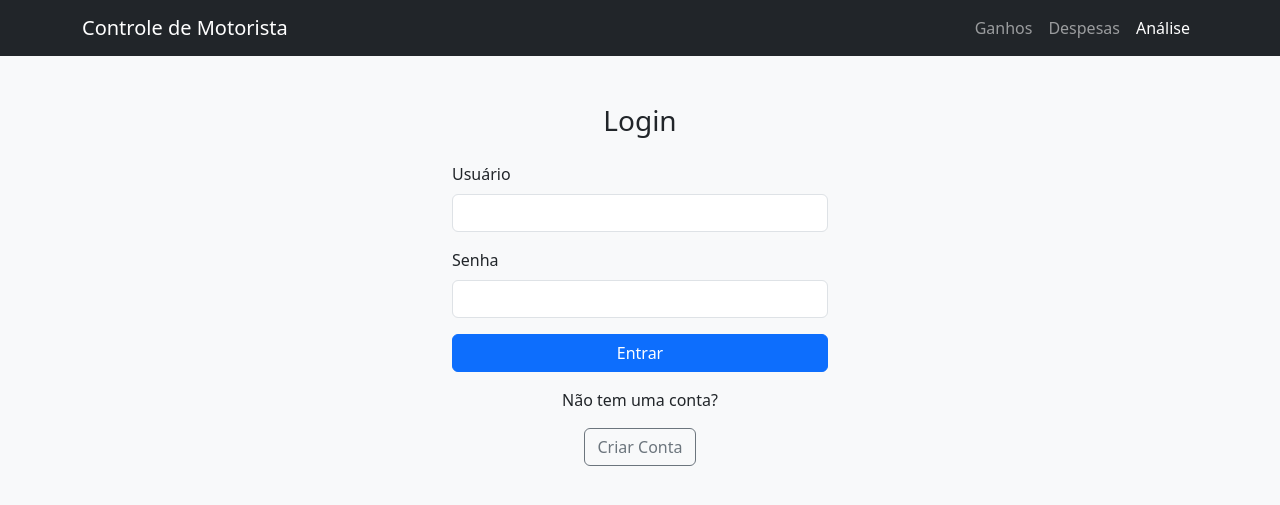
After one commit to romulo-machado/controle_motorista, a Django app: page /login/ in a window 1280 px wide. The commit adds this page. Shown: the top 505 px of the page. Run offline with Django 5.2, Linux system fonts and the light colour scheme.

Commit message:
Implementação de sistema de login, logout e cadastro de usuários com dados isolados por conta

```diff
--- a/ganhos_motorista/settings.py
+++ b/ganhos_motorista/settings.py
@@ -11,6 +11,11 @@ https://docs.djangoproject.com/en/5.2/ref/settings/
 """
 
 from pathlib import Path
+
+# defina a página de login padrão
+LOGIN_URL = 'login'
+LOGIN_REDIRECT_URL = 'registrar_ganho'
+LOGOUT_REDIRECT_URL = 'login'
 
 # Build paths inside the project like this: BASE_DIR / 'subdir'.
 BASE_DIR = Path(__file__).resolve().parent.parent
--- a/registros/models.py
+++ b/registros/models.py
@@ -1,6 +1,8 @@
+from django.contrib.auth.models import User
 from django.db import models
 
 class RegistroGanho(models.Model):
+    user = models.ForeignKey(User, on_delete=models.CASCADE)
     data = models.DateField()
     plataforma = models.CharField(max_length=100)
     corridas = models.PositiveIntegerField()
@@ -20,6 +22,7 @@ class Despesa(models.Model):
     tipo = models.CharField(max_length=50)
     descricao = models.TextField(blank=True)
     valor = models.DecimalField(max_digits=10, decimal_places=2)
+    user = models.ForeignKey(User, on_delete=models.CASCADE)
 
     def __str__(self):
         return f"{self.data} - {self.tipo} - R$ {self.valor}"
--- a/registros/templates/registros/analise.html
+++ b/registros/templates/registros/analise.html
@@ -12,6 +12,10 @@
   <div class="container">
     <a class="navbar-brand" href="#">Controle de Motorista</a>
     <div class="collapse navbar-collapse">
+
+              <!-- Botão de logout -->
+        <a href="{% url 'logout' %}">Sair</a>
+
       <ul class="navbar-nav ms-auto">
         <li class="nav-item"><a class="nav-link" href="{% url 'registrar_ganho' %}">Ganhos</a></li>
         <li class="nav-item"><a class="nav-link" href="{% url 'registrar_despesa' %}">Despesas</a></li>
--- a/registros/templates/registros/despesas.html
+++ b/registros/templates/registros/despesas.html
@@ -13,6 +13,10 @@
   <div class="container">
     <a class="navbar-brand" href="#">Controle de Motorista</a>
     <div class="collapse navbar-collapse">
+
+                <!-- Botão de logout -->
+        <a href="{% url 'logout' %}">Sair</a>
+
       <ul class="navbar-nav ms-auto">
         <li class="nav-item"><a class="nav-link" href="{% url 'registrar_ganho' %}">Ganhos</a></li>
         <li class="nav-item"><a class="nav-link active" href="#">Despesas</a></li>
--- a/registros/templates/registros/formulario.html
+++ b/registros/templates/registros/formulario.html
@@ -13,6 +13,9 @@
   <div class="container">
     <a class="navbar-brand" href="#">Controle de Motorista</a>
     <div class="collapse navbar-collapse">
+        <!-- Botão de logout -->
+        <a href="{% url 'logout' %}">Sair</a>
+
       <ul class="navbar-nav ms-auto">
         <li class="nav-item"><a class="nav-link active" href="#">Ganhos</a></li>
         <li class="nav-item"><a class="nav-link" href="{% url 'registrar_despesa' %}">Despesas</a></li>
--- /dev/null
+++ b/registros/templates/registros/login.html
@@ -0,0 +1,51 @@
+<!DOCTYPE html>
+<html lang="pt-br">
+<head>
+  <meta charset="UTF-8">
+  <title>Análise de Faturamento</title>
+  <script src="https://cdn.jsdelivr.net/npm/chart.js"></script>
+  <link href="https://cdn.jsdelivr.net/npm/bootstrap@5.3.2/dist/css/bootstrap.min.css" rel="stylesheet">
+</head>
+<body class="bg-light">
+
+<nav class="navbar navbar-expand-lg navbar-dark bg-dark mb-4">
+  <div class="container">
+    <a class="navbar-brand" href="#">Controle de Motorista</a>
+    <div class="collapse navbar-collapse">
+
+      <ul class="navbar-nav ms-auto">
+        <li class="nav-item"><a class="nav-link" href="{% url 'registrar_ganho' %}">Ganhos</a></li>
+        <li class="nav-item"><a class="nav-link" href="{% url 'registrar_despesa' %}">Despesas</a></li>
+        <li class="nav-item"><a class="nav-link active" href="#">Análise</a></li>
+      </ul>
+    </div>
+  </div>
+</nav>
+
+<div class="container mt-5" style="max-width: 400px;">
+  <h3 class="mb-4 text-center">Login</h3>
+  <form method="post">
+    {% csrf_token %}
+    <div class="mb-3">
+      <label for="username" class="form-label">Usuário</label>
+      <input type="text" name="username" id="username" class="form-control">
+    </div>
+    <div class="mb-3">
+      <label for="password" class="form-label">Senha</label>
+      <input type="password" name="password" id="password" class="form-control">
+    </div>
+    <button type="submit" class="btn btn-primary w-100">Entrar</button>
+    {% if erro %}
+      <p class="text-danger mt-2 text-center">{{ erro }}</p>
+    {% endif %}
+            <!-- Botão para cadastro -->
+        <div class="text-center mt-3">
+            <p>Não tem uma conta?</p>
+            <a href="{% url 'registro' %}" class="btn btn-outline-secondary">Criar Conta</a>
+        </div>
+
+  </form>
+</div>
+
+</body>
+</html>
--- a/registros/urls.py
+++ b/registros/urls.py
@@ -11,4 +11,9 @@ urlpatterns = [
     path('despesas/editar/<int:pk>/', views.editar_despesa, name='editar_despesa'),
     path('despesas/excluir/<int:pk>/', views.excluir_despesa, name='excluir_despesa'),
     path('analise/', views.analise_faturamento, name='analise_faturamento'),
+
+    # Login/Logout/Registro
+    path('login/', views.login_view, name='login'),
+    path('logout/', views.logout_view, name='logout'),
+    path('registro/', views.registro_view, name='registro'),
 ]
--- a/registros/views.py
+++ b/registros/views.py
@@ -1,33 +1,40 @@
 from django.shortcuts import render, redirect, get_object_or_404
-from django.shortcuts import get_object_or_404, render
+from django.contrib.auth.decorators import login_required
 from .forms import RegistroGanhoForm, DespesaForm
 from .models import Despesa, RegistroGanho
-from django.db.models.functions import TruncDate
 from django.db.models import Sum, F, ExpressionWrapper, DecimalField
+from django.contrib.auth import authenticate, login, logout
+from django.contrib.auth.models import User
 
+# Decorador para exigir login em todas as views
+@login_required
 def registrar_ganho(request):
     if request.method == 'POST':
         form = RegistroGanhoForm(request.POST)
         if form.is_valid():
-            form.save()
+            ganho = form.save(commit=False)
+            ganho.user = request.user
+            ganho.save()
             return redirect('registrar_ganho')
     else:
         form = RegistroGanhoForm()
 
-    registros = RegistroGanho.objects.order_by('-data')
+    registros = RegistroGanho.objects.filter(user=request.user).order_by('-data')
 
     return render(request, 'registros/formulario.html', {
         'form': form,
         'registros': registros
     })
 
+@login_required
 def excluir_registro(request, pk):
-    registro = get_object_or_404(RegistroGanho, pk=pk)
+    registro = get_object_or_404(RegistroGanho, pk=pk, user=request.user)
     registro.delete()
     return redirect('registrar_ganho')
 
+@login_required
 def editar_registro(request, pk):
-    registro = get_object_or_404(RegistroGanho, pk=pk)
+    registro = get_object_or_404(RegistroGanho, pk=pk, user=request.user)
     if request.method == 'POST':
         form = RegistroGanhoForm(request.POST, instance=registro)
         if form.is_valid():
@@ -35,27 +42,37 @@ def editar_registro(request, pk):
             return redirect('registrar_ganho')
     else:
         form = RegistroGanhoForm(instance=registro)
-    registros = RegistroGanho.objects.order_by('-data')
-    return render(request, 'registros/formulario.html', {'form': form, 'registros': registros})
 
+    registros = RegistroGanho.objects.filter(user=request.user).order_by('-data')
+    return render(request, 'registros/formulario.html', {
+        'form': form,
+        'registros': registros,
+        'editando': True,
+        'registro_id': pk
+    })
+
+@login_required
 def registrar_despesa(request):
     if request.method == 'POST':
         form = DespesaForm(request.POST)
         if form.is_valid():
-            form.save()
+            despesa = form.save(commit=False)
+            despesa.user = request.user
+            despesa.save()
             return redirect('registrar_despesa')
     else:
         form = DespesaForm()
 
-    despesas = Despesa.objects.order_by('-data')
+    despesas = Despesa.objects.filter(user=request.user).order_by('-data')
 
     return render(request, 'registros/despesas.html', {
         'form': form,
         'despesas': despesas,
     })
 
+@login_required
 def editar_despesa(request, pk):
-    despesa = get_object_or_404(Despesa, pk=pk)
+    despesa = get_object_or_404(Despesa, pk=pk, user=request.user)
     if request.method == 'POST':
         form = DespesaForm(request.POST, instance=despesa)
         if form.is_valid():
@@ -64,7 +81,7 @@ def editar_despesa(request, pk):
     else:
         form = DespesaForm(instance=despesa)
 
-    despesas = Despesa.objects.order_by('-data')
+    despesas = Despesa.objects.filter(user=request.user).order_by('-data')
     return render(request, 'registros/despesas.html', {
         'form': form,
         'despesas': despesas,
@@ -72,20 +89,23 @@ def editar_despesa(request, pk):
         'despesa_id': pk
     })
 
+@login_required
 def excluir_despesa(request, pk):
-    despesa = get_object_or_404(Despesa, pk=pk)
+    despesa = get_object_or_404(Despesa, pk=pk, user=request.user)
     despesa.delete()
     return redirect('registrar_despesa')
 
+@login_required
 def analise_faturamento(request):
-    # Cria a expressão da soma: valor_bruto + promocoes + gorjeta
+    # Calcula valor líquido: valor_bruto + promoções + gorjeta
     valor_liquido_expr = ExpressionWrapper(
         F('valor_bruto') + F('promocoes') + F('gorjeta'),
         output_field=DecimalField()
     )
 
+    # Dados por dia
     dados = (
-        RegistroGanho.objects
+        RegistroGanho.objects.filter(user=request.user)
         .values('data')
         .annotate(total=Sum(valor_liquido_expr))
         .order_by('data')
@@ -94,21 +114,18 @@ def analise_faturamento(request):
     labels = [item['data'].strftime('%d/%m/%Y') for item in dados]
     valores = [float(item['total']) for item in dados]
 
-    # Soma total do faturamento líquido bruto
-    faturamento_bruto = RegistroGanho.objects.aggregate(
+    # Totais gerais
+    faturamento_bruto = RegistroGanho.objects.filter(user=request.user).aggregate(
         total_bruto=Sum(valor_liquido_expr)
     )['total_bruto'] or 0
 
-    # Soma total das despesas
-    total_despesas = Despesa.objects.aggregate(
+    total_despesas = Despesa.objects.filter(user=request.user).aggregate(
         total=Sum('valor')
     )['total'] or 0
 
-    # Faturamento líquido = bruto - despesas
     faturamento_liquido = faturamento_bruto - total_despesas
 
-    # Quantidade de dias únicos com ganhos registrados (para média diária)
-    dias_unicos = RegistroGanho.objects.values('data').distinct().count()
+    dias_unicos = RegistroGanho.objects.filter(user=request.user).values('data').distinct().count()
     media_diaria = faturamento_bruto / dias_unicos if dias_unicos else 0
 
     return render(request, 'registros/analise.html', {
@@ -119,3 +136,46 @@ def analise_faturamento(request):
         'faturamento_liquido': faturamento_liquido,
         'media_diaria': media_diaria,
     })
+
+def login_view(request):
+    if request.user.is_authenticated:
+        return redirect('registrar_ganho')
+    if request.method == 'POST':
+        username = request.POST['username']
+        password = request.POST['password']
+        user = authenticate(request, username=username, password=password)
+        if user is not None:
+            login(request, user)
+            return redirect('registrar_ganho')
+        else:
+            return render(request, 'registros/login.html', {'erro': 'Usuário ou senha inválidos'})
+    return render(request, 'registros/login.html')
+
+def logout_view(request):
+    logout(request)
+    return redirect('login')
+
+def registro_view(request):
+    if request.user.is_authenticated:
+        return redirect('registrar_ganho')
+    if request.method == 'POST':
+        username = request.POST['username']
+        email = request.POST['email']
+        password1 = request.POST['password1']
+        password2 = request.POST['password2']
+
+        if password1 != password2:
+            return render(request, 'registros/registro.html', {'erro': 'As senhas não coincidem.'})
+
+        if User.objects.filter(username=username).exists():
+            return render(request, 'registros/registro.html', {'erro': 'Usuário já existe.'})
+
+        if not username or not email or not password1 or not password2:
+            return render(request, 'registros/registro.html', {'erro': 'Todos os campos são obrigatórios.'})
+
+
+        user = User.objects.create_user(username=username, email=email, password=password1)
+        login(request, user)
+        return redirect('registrar_ganho')
+
+    return render(request, 'registros/registro.html')
```
Also changed, not shown: registros/templates/registros/registro.html (added, +42 -0 lines), db.sqlite3, registros/migrations/0003_despesa_user_registroganho_user.py (added).
